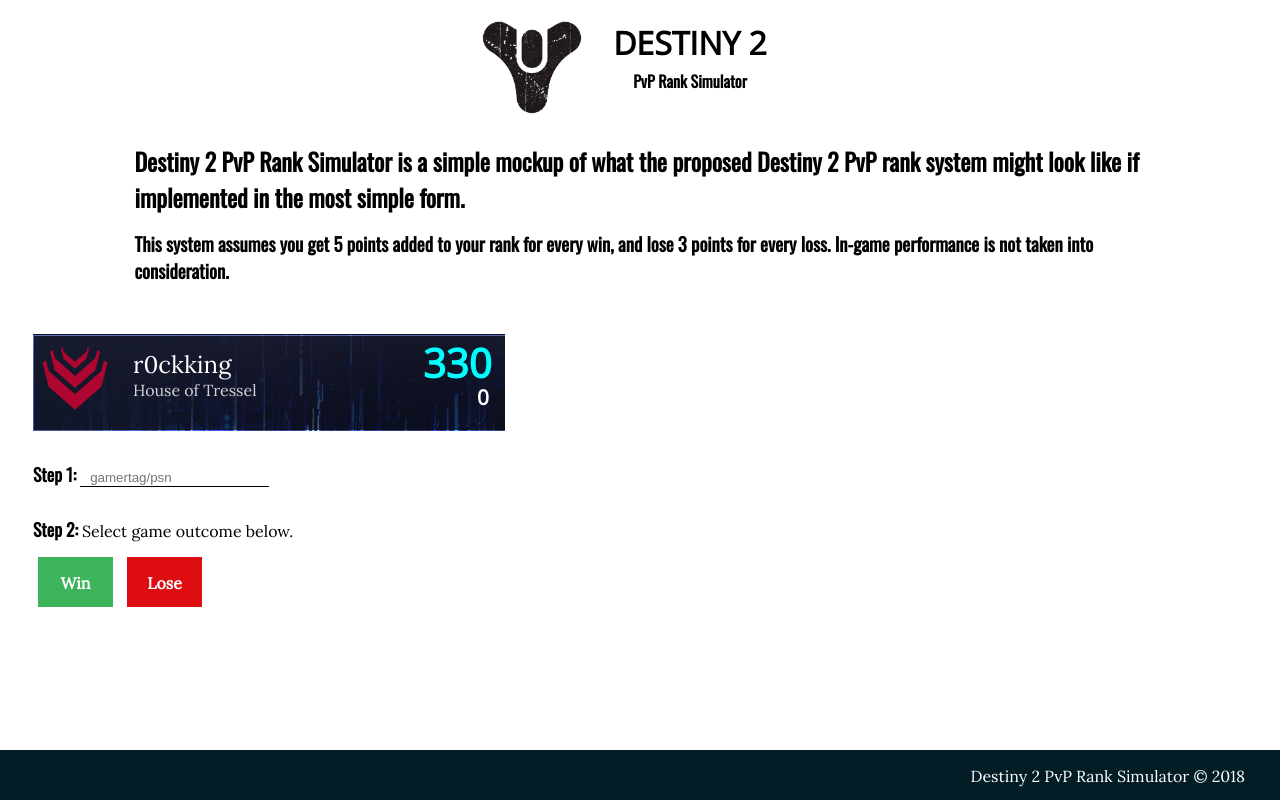
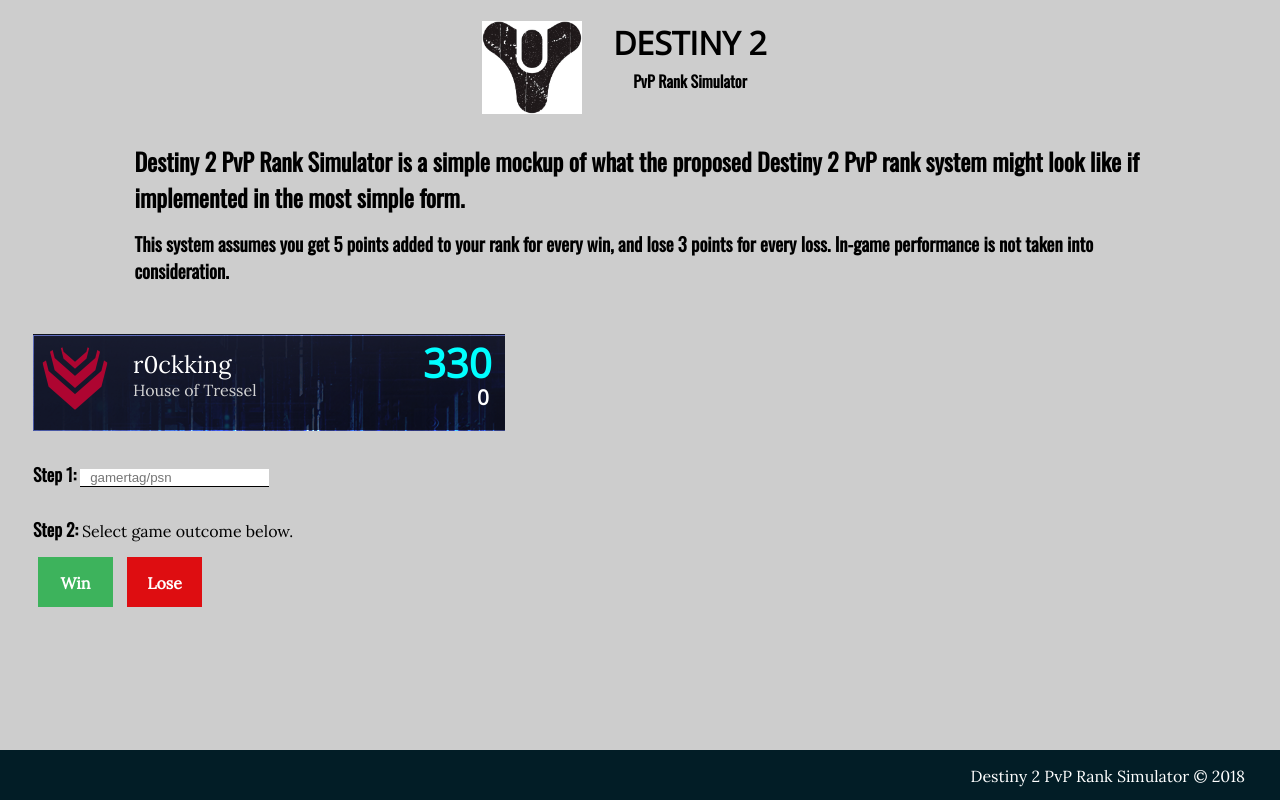
Before and after one commit to aschnitkey/D2rank, a plain HTML site: page index.html in a window 1280 px wide. Drawn offline with nearby package versions, Linux system fonts and the light colour scheme.

Commit message:
Update styles.css

```diff
--- a/css/styles.css
+++ b/css/styles.css
@@ -6,6 +6,10 @@ font-family: 'Lora', serif; */
 /***************************************
 	DEFAULTS
 /**************************************/
+
+body {
+	background-color: #CDCDCD;
+}
 
 h1, h2, h3, h4, h5, h6 {
 	font-family: 'Oswald', sans-serif;
```
